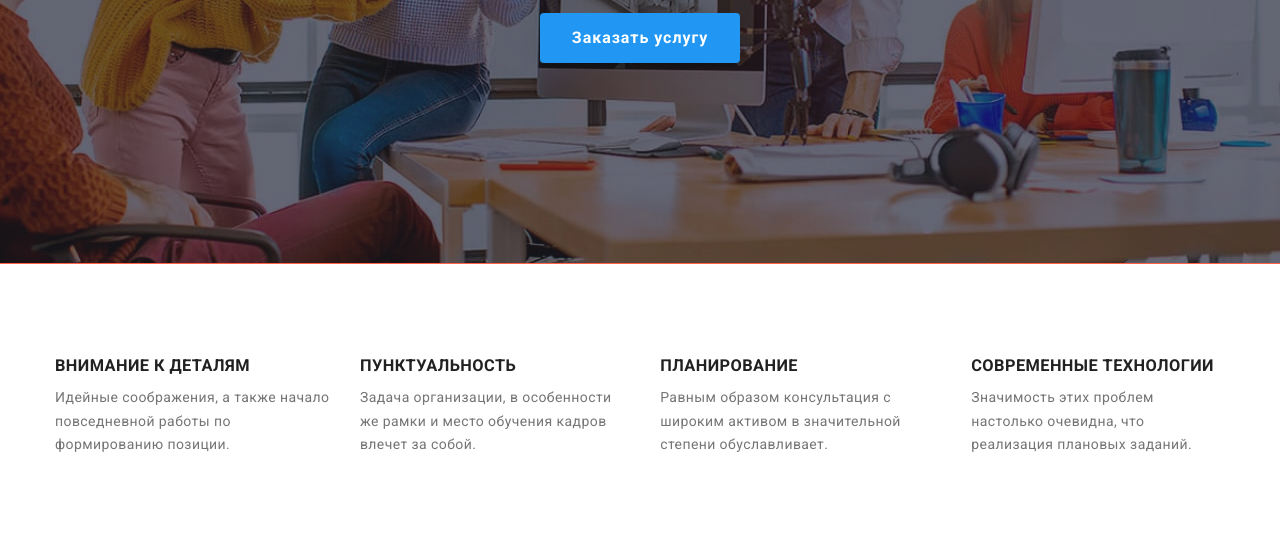
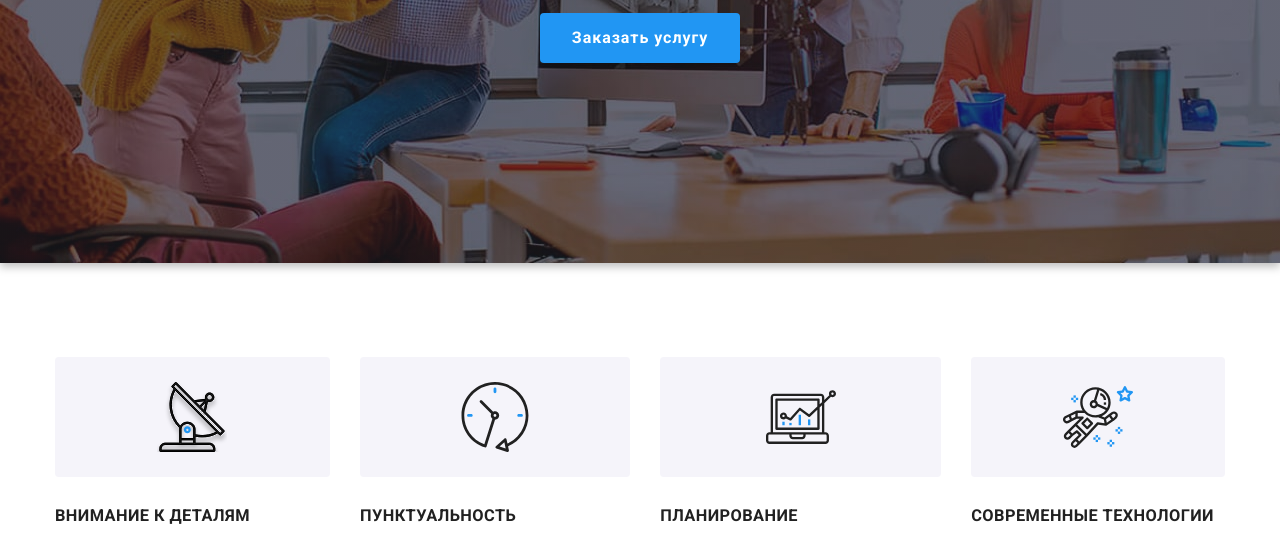
Before and after one commit to d3nnys/goit-markup-hw-04-old-, a plain HTML site: page studio.html in a window 1280 px wide. Shown: the part 418-951 px from the top of the page. Drawn offline with nearby package versions, Linux system fonts and the light colour scheme.

Commit message:
features

```diff
--- a/css/styles.css
+++ b/css/styles.css
@@ -166,11 +166,12 @@ img {
   min-height: 600px;
   margin-left: auto;
   margin-right: auto;
-  outline: 1px solid tomato;
   background-image: linear-gradient(to right, rgba(47, 48, 58, 0.4), rgba(47, 48, 58, 0.4)), url(../image/hero-bg-min.jpg);
   background-repeat: no-repeat;
   background-position: center;
   background-size: cover;
+
+  filter: drop-shadow(0px 4px 4px rgba(0, 0, 0, 0.25));
 }
 
 .hero {
@@ -198,6 +199,58 @@ img {
 }
 
 /* features */
+
+.list-item-first::before {
+  display: block;
+  content: '';
+  height: 120px;
+  margin-bottom: 30px;
+  border-radius: 4px;
+
+  background-color: #F5F4FA;;
+  background-image: url(../image/features-img-1.svg);
+  background-position: center;
+  background-repeat: no-repeat;
+}
+
+.list-item-second::before {
+  display: block;
+  content: '';
+  height: 120px;
+  margin-bottom: 30px;
+  border-radius: 4px;
+
+  background-color: #F5F4FA;;
+  background-image: url(../image/features-img-2.svg);
+  background-position: center;
+  background-repeat: no-repeat;
+}
+
+.list-item-third::before {
+  display: block;
+  content: '';
+  height: 120px;
+  margin-bottom: 30px;
+  border-radius: 4px;
+
+  background-color: #F5F4FA;;
+  background-image: url(../image/features-img-3.svg);
+  background-position: center;
+  background-repeat: no-repeat;
+}
+
+.list-item-fourth::before {
+  display: block;
+  content: '';
+  height: 120px;
+  margin-bottom: 30px;
+  border-radius: 4px;
+
+  background-color: #F5F4FA;;
+  background-image: url(../image/features-img-4.svg);
+  background-position: center;
+  background-repeat: no-repeat;
+}
 
 .feature-list {
   display: flex;
--- a/studio.html
+++ b/studio.html
@@ -38,11 +38,9 @@
     <main>
         <!-- hero -->
         <section class="hero hero-bg">
-            <!-- <div class="hero-bg"> -->
             <div class="container">
             <h1 class="hero-title">Эффективные решения для вашего бизнеса</h1>
             <button type="button" class="button">Заказать услугу</button>
-            <!-- </div> -->
             </div>
         </section>
 
@@ -51,21 +49,21 @@
             <div class="container">
             <h2 class="section-title visually-hidden">Особенности</h2>
             <ul class="feature-list">
-                <li class="item">
+                <li class="item list-item-first">
                     <h3 class="feature-title">Внимание к деталям</h3>
                     <p class="text">Идейные соображения, а также начало повседневной работы по формированию позиции.</p>
                 </li>
-                <li class="item">
+                <li class="item list-item-second">
                     <h3 class="feature-title">Пунктуальность</h3>
                     <p class="text">Задача организации, в особенности же рамки и место обучения кадров влечет за собой.
                     </p>
                 </li>
-                <li class="item">
+                <li class="item list-item-third">
                     <h3 class="feature-title">Планирование</h3>
                     <p class="text">Равным образом консультация с широким активом в значительной степени обуславливает.
                     </p>
                 </li>
-                <li class="item">
+                <li class="item list-item-fourth">
                     <h3 class="feature-title">Современные технологии</h3>
                     <p class="text">Значимость этих проблем настолько очевидна, что реализация плановых заданий.</p>
                 </li>
```
Also changed, not shown: image/features-img-1.svg (added), image/features-img-2.svg (added), image/features-img-3.svg (added), image/features-img-4.svg (added).
